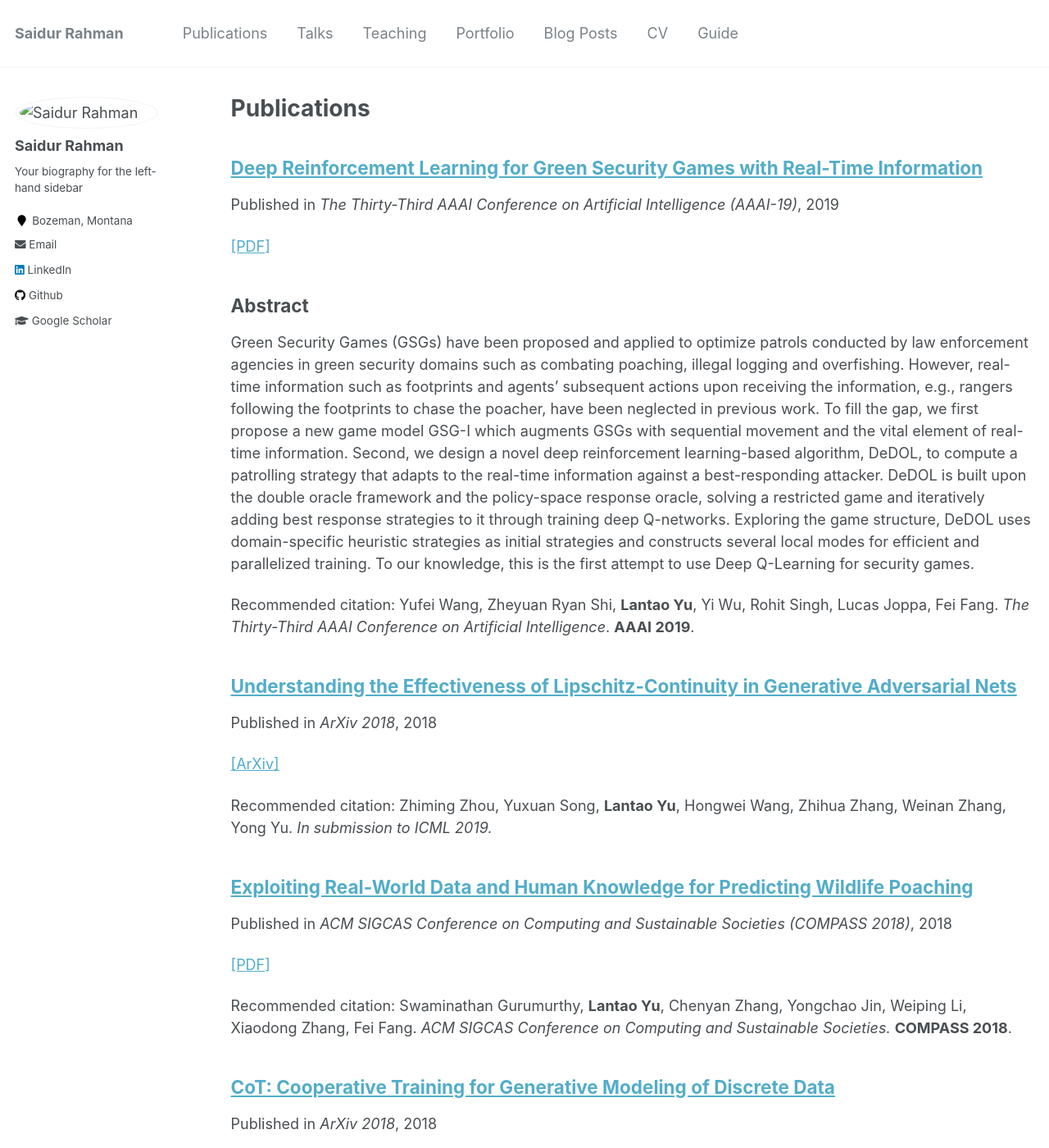
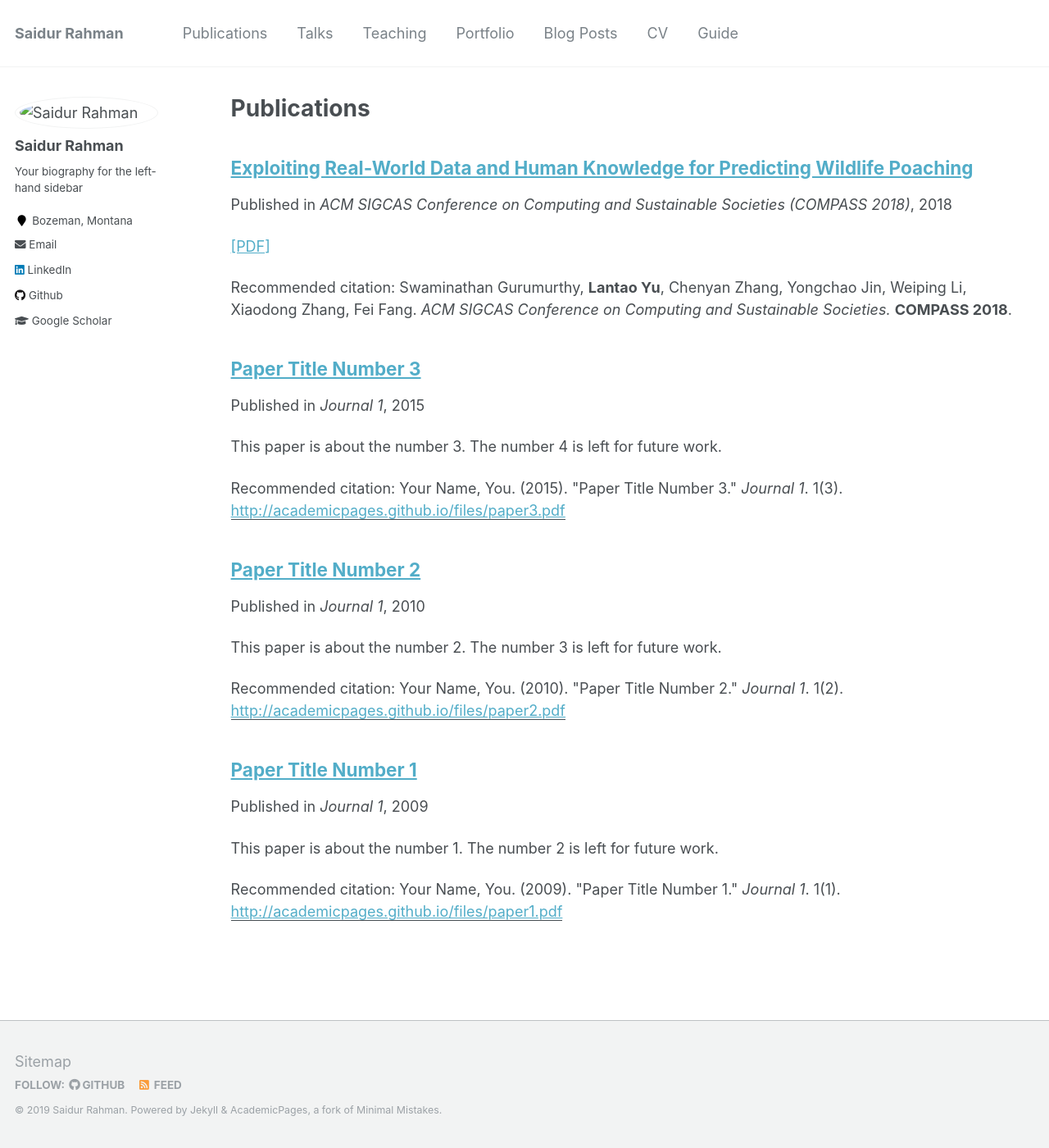
Before and after one commit to ps073006/saidurrahman.info, a Jekyll site: the page built from _pages/publications.md, in a window 1280 px wide and 1400 px high. Shown: the whole window at 82% size. Built offline with Jekyll 4.4.1, drawn with Linux system fonts in a browser that asks for light colours; some of the changed text lies outside the part shown.

Commit message:
update my website

```diff
--- a/_publications/CoT.md
+++ /dev/null
@@ -1,13 +0,0 @@
----
-title: "CoT: Cooperative Training for Generative Modeling of Discrete Data"
-collection: publications
-permalink: /publications/CoT
-venue: "ArXiv 2018"
-date: 2018-4-12
-citation: 'Sidi Lu, <b>Lantao Yu</b>, Siyuan Feng, Yaoming Zhu, Weinan Zhang, Yong Yu. <i>In submission to ICML 2019.</i>'
----
-[[ArXiv]](https://arxiv.org/abs/1804.03782) [[Code]](https://github.com/desire2020/Cooperative-Training)
-
-
-## Abstract
-We propose Cooperative Training (CoT) for training generative models that measure a tractable density function for target data. CoT coordinately trains a generator G and an auxiliary predictive mediator M. The training target of M is to estimate a mixture density of the learned distribution G and the target distribution P, and that of G is to minimize the Jensen-Shannon divergence estimated through M. CoT achieves independent success without the necessity of pre-training via Maximum Likelihood Estimation or involving high-variance algorithms like REINFORCE. This low-variance algorithm is theoretically proved to be unbiased for both generative and predictive tasks. We also theoretically and empirically show the superiority of CoT over most previous algorithms, in terms of generative quality and diversity, predictive generalization ability and computational cost.
--- a/_publications/DADM.md
+++ /dev/null
@@ -1,17 +0,0 @@
----
-title: "A Dynamic Attention Deep Model for Article Recommendation by Learning Human Editors' Demonstration"
-collection: publications
-permalink: /publications/DADM
-venue: "KDD 2017"
-date: 2017-06-09
-citation: '<b>Lantao Yu</b>*, Xuejian Wang*(equal contribution), Kan Ren, Guanyu Tao, Weinan Zhang, Yong Yu, Jun Wang. <i> The 23rd SIGKDD Conference on Knowledge Discovery and Data Mining. </i> <b>KDD 2017</b>.'
----
-[[PDF]](https://lantaoyu.github.io/files/dadm-kdd.pdf)
-
-## Abstract
-As aggregators, online news portals face great challenges in continuously selecting a pool of candidate articles to be shown to their users.
-Typically, those candidate articles are recommended manually by platform editors from a much larger pool of articles aggregated from multiple sources. Such a hand-pick process is labor intensive and time-consuming. In this paper, we study the editor article selection behavior and propose a learning by demonstration system to automatically select a subset of articles from the large pool. Our data analysis shows that (i) editors' selection criteria are \emph{non-explicit}, which are less based only on the keywords or topics, but more depend on the quality and attractiveness of the writing from the candidate article, which is hard to capture based on traditional bag-of-words article representation.
-And (ii)
-editors' article selection behaviors are \emph{dynamic}: articles with different data distribution come into the pool everyday and the editors' preference varies, which are driven by some underlying periodic or occasional patterns.
-To address such problems, we propose a meta-attention model across multiple deep neural nets to (i) automatically catch the editors' underlying selection criteria via the automatic representation learning of each article and its interaction with the meta data and (ii) adaptively capture the change of such criteria via a hybrid attention model. The attention model strategically incorporates multiple prediction models, which are trained in previous days.
-The system has been deployed in a commercial article feed platform. A 9-day A/B testing has demonstrated the consistent superiority of our proposed model over several strong baselines.
--- a/_publications/GanGradient.md
+++ /dev/null
@@ -1,13 +0,0 @@
----
-title: "Understanding the Effectiveness of Lipschitz-Continuity in Generative Adversarial Nets"
-collection: publications
-permalink: /publications/GanGradient
-venue: "ArXiv 2018"
-date: 2018-6-10
-citation: 'Zhiming Zhou, Yuxuan Song, <b>Lantao Yu</b>, Hongwei Wang, Zhihua Zhang, Weinan Zhang, Yong Yu. <i>In submission to ICML 2019.</i>'
----
-
-[[ArXiv]](https://arxiv.org/abs/1807.00751)
-
-## Abstract
-This paper aims to bring a new perspective for understanding GANs, by delving deeply into the key factors that lead to the failure and success in training of GANs. Specifically, (i) we study the value surface of the optimal discriminative function, from which we show that the fundamental source of failure in training of GANs stems from the unwarranted gradient direction; (ii) we show that Lipschitz constraint is not always necessary for evaluating Wasserstein distance, and we further demonstrate that, without Lipschitz constraint, Wasserstein GAN may also fail in the same way as other GANs; (iii) we theoretically show that Lipschitz constraint is generally a powerful tool to guarantee meaningful gradient directions and we further propose a generalized family of GAN formulations based on Lipschitz constraint, where Wasserstein GAN is a special case.
--- a/_publications/IRGAN.md
+++ /dev/null
@@ -1,22 +0,0 @@
----
-title: "IRGAN: A Minimax Game for Unifying Generative and Discriminative Information Retrieval Models"
-collection: publications
-permalink: /publications/IRGAN
-venue: "The 40th International ACM SIGIR Conference on Research and Development in Information Retrieval (SIGIR-17)"
-date: 2017-04-11
-citation: 'Jun Wang, <b>Lantao Yu</b>, Weinan Zhang, Yu Gong, Yinghui Xu, Benyou Wang, Peng Zhang and Dell Zhang. <i>The 40th International ACM SIGIR Conference on Research and Development in Information Retrieval.</i> <b>SIGIR 2017.</b> <b> <span style="color:red">Best Paper Award Honorable Mention</span> </b>'
----
-[[PDF]](https://arxiv.org/abs/1705.10513)  [[Code]](https://github.com/geek-ai/irgan)
-
-
-## Abstract
-This paper provides a unified account of two schools of thinking in information retrieval modelling: the generative retrieval focusing on predicting relevant documents given a query, while discriminative retrieval focusing on predicting relevancy given a query-document pair. We propose a game theoretical minimax game to iteratively optimise both models.
-On one hand, the discriminative model, aiming to mine signals from labelled and unlabelled data, provides guidance to train the generative model towards fitting the underlying relevance distribution over documents given the query.
-On the other hand, the generative model, acting as an attacker to the current discriminative model, generates difficult examples for the discriminative model in an adversarial way by minimising its discrimination objective.
-With the competition between these two models, we show that the unified framework takes advantage of both schools of thinking: (i) the generative model learns to fit the relevance distribution over documents via the signal from the discriminative model, and (ii) the discriminative model is able to exploit the unlabelled data selected by the generative model to achieve a better estimation for document ranking.
-Our experimental results have demonstrated significant performance gains as much as 23.96% on Precision@5 and 15.50% on MAP over strong baselines in a variety of applications including web search, item recommendation, and question answering.
-
-## Best Paper Award Honorable Mention
-<p align="center">
-  <img src="https://lantaoyu.github.io/files/sigir17-award.jpg?raw=true" alt="Photo" style="width: 850px;"/>
-</p>
--- a/_publications/MA.md
+++ /dev/null
@@ -1,12 +0,0 @@
----
-title: "A Study of AI Population Dynamics with Million-agent Reinforcement Learning"
-collection: publications
-permalink: /publications/MA
-venue: "AAMAS 2018"
-date: 2017-09-14
-citation: '<b>Lantao Yu</b>*, Yaodong Yang*, Yiwei Bai*(equal contribution), Jun Wang, Weinan Zhang, Ying Wen, Yong Yu. <i>The 17th International Conference on Autonomous Agents and Multi-Agent Systems.</i> <b>AAMAS 2018</b>.'
----
-[[ArXiv]](https://arxiv.org/pdf/1709.04511.pdf) [[Code]](https://github.com/geek-ai/1m-agents)
-
-## Abstract
-In this paper, we conduct an empirical study on discovering the ordered collective dynamics obtained by a population of artificial intelligence (AI) agents. Our intention is to put AI agents into a simulated natural context, and then to understand their induced dynamics at the population level. In particular, we aim to verify if the principles developed in the real world could also be used in understanding an artificially-created intelligent population. To achieve this, we simulate a large-scale predator-prey world, where the laws of the world are designed by only the findings or logical equivalence that have been discovered in nature. We endow the agents with the intelligence based on deep reinforcement learning, and scale the population size up to millions.  Our results show that the population dynamics of AI agents, driven only by each agent's individual self interest, reveals an ordered pattern that is similar to the Lotka-Volterra model studied in population biology. We further discover the emergent behaviors of collective adaptations in studying how the agents' grouping behaviors will change  with the environmental resources. Both of the two findings could be explained by the self-organization theory in nature.
--- a/_publications/RLSG.md
+++ /dev/null
@@ -1,12 +0,0 @@
----
-title: "Deep Reinforcement Learning for Green Security Game with Online Information"
-collection: publications
-permalink: /publications/RLSG
-venue: "AAAI-18 Artificial Intelligence for Imperfect-Information Games Workshop"
-date: 2017-11-12
-citation: '<b>Lantao Yu</b>, Yi Wu, Rohit Singh, Lucas Joppa and Fei Fang. <i>AAAI-18 Artificial Intelligence for Imperfect-Information Games Workshop</i>.'
----
-[[PDF]](https://lantaoyu.github.io/files/rlforsg.pdf)
-
-## Abstract
-Motivated by the urgent need in green security domains such as protecting endangered wildlife from poaching and preventing illegal logging, researchers have proposed game theoretic models to optimize patrols conducted by law enforcement agencies. Despite the efforts, online information and online interactions (e.g., patrollers chasing the poachers by following their footprints) have been neglected in previous game models and solutions. Our research aims at providing a more practical solution for the complex real-world green security problems by connecting security game with deep reinforcement learning. Specifically, we propose a novel game model which incorporates the vital element of online information and provide a discussion of possible solutions as well as promising future research directions based on deep reinforcement learning.
--- a/_publications/RLSGAAAI19.md
+++ /dev/null
@@ -1,11 +0,0 @@
----
-title: "Deep Reinforcement Learning for Green Security Games with Real-Time Information"
-collection: publications
-permalink: /publications/RLSGAAAI19
-venue: "The Thirty-Third AAAI Conference on Artificial Intelligence (AAAI-19)"
-date: 2019-2-1
-citation: 'Yufei Wang, Zheyuan Ryan Shi, <b>Lantao Yu</b>, Yi Wu, Rohit Singh, Lucas Joppa, Fei Fang. <i>The Thirty-Third AAAI Conference on Artificial Intelligence</i>. <b>AAAI 2019</b>.'
----
-[[PDF]](https://arxiv.org/pdf/1811.02483.pdf)
-## Abstract
-Green Security Games (GSGs) have been proposed and applied to optimize patrols conducted by law enforcement agencies in green security domains such as combating poaching, illegal logging and overfishing. However, real-time information such as footprints and agents’ subsequent actions upon receiving the information, e.g., rangers following the footprints to chase the poacher, have been neglected in previous work. To fill the gap, we first propose a new game model GSG-I which augments GSGs with sequential movement and the vital element of real-time information. Second, we design a novel deep reinforcement learning-based algorithm, DeDOL, to compute a patrolling strategy that adapts to the real-time information against a best-responding attacker. DeDOL is built upon the double oracle framework and the policy-space response oracle, solving a restricted game and iteratively adding best response strategies to it through training deep Q-networks. Exploring the game structure, DeDOL uses domain-specific heuristic strategies as initial strategies and constructs several local modes for efficient and parallelized training. To our knowledge, this is the first attempt to use Deep Q-Learning for security games.
--- a/_publications/SeqGAN.md
+++ /dev/null
@@ -1,13 +0,0 @@
----
-title: "SeqGAN: Sequence Generative Adversarial Nets with Policy Gradient"
-collection: publications
-permalink: /publications/SeqGAN
-venue: "The Thirty-First AAAI conference on Artificial Intelligence (AAAI-17)"
-date: 2017-2-7
-citation: '<b>Lantao Yu</b>, Weinan Zhang, Jun Wang, and Yong Yu. <i>The 31st AAAI conference on Artificial Intelligence</i>. <b>AAAI 2017</b>.'
----
-[[ArXiv]](https://arxiv.org/abs/1609.05473) [[AAAI Version]](https://www.aaai.org/ocs/index.php/AAAI/AAAI17/paper/view/14344/14489) [[Code]](https://github.com/LantaoYu/SeqGAN) [[Slide]](http://lantaoyu.github.io/files/2017-02-07-aaai-seqgan.pdf)
-
-
-## Abstract
-As a new way of training generative models, Generative Adversarial Net (GAN) that uses a discriminative model to guide the training of the generative model has enjoyed considerable success in generating real-valued data. However, it has limitations when the goal is for generating sequences of discrete tokens. A major reason lies in that the discrete outputs from the generative model make it difficult to pass the gradient update from the discriminative model to the generative model. Also, the discriminative model can only assess a complete sequence, while for a partially generated sequence, it is non-trivial to balance its current score and the future one once the entire sequence has been generated. In this paper, we propose a sequence generation framework, called SeqGAN, to solve the problems. Modeling the data generator as a stochastic policy in reinforcement learning (RL), SeqGAN bypasses the generator differentiation problem by directly performing gradient policy update. The RL reward signal comes from the GAN discriminator judged on a complete sequence, and is passed back to the intermediate state-action steps using Monte Carlo search. Extensive experiments on synthetic data and real-world tasks demonstrate significant improvements over strong baselines.
```
Also changed, not shown: _pages/contact.md (+2 -3 lines).
